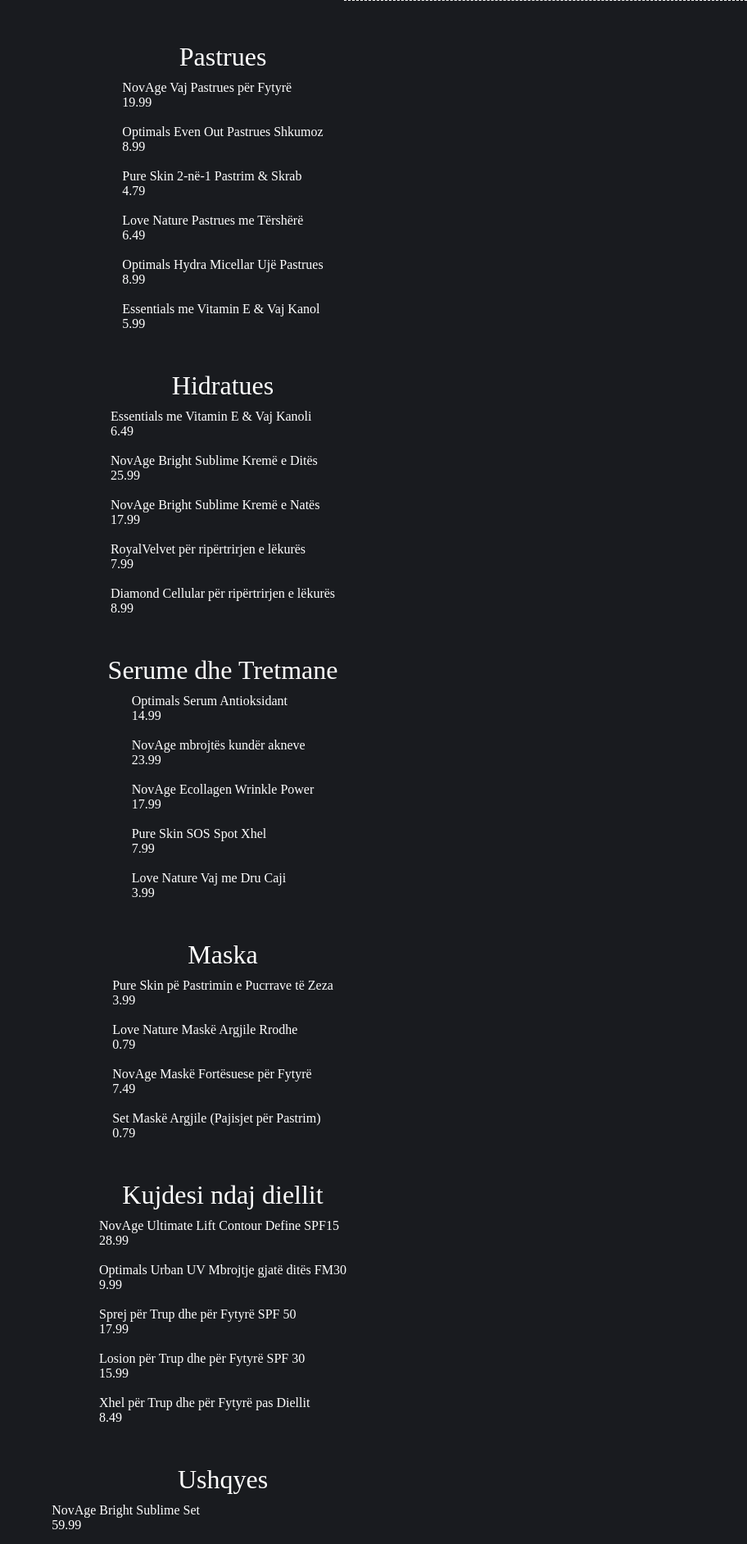
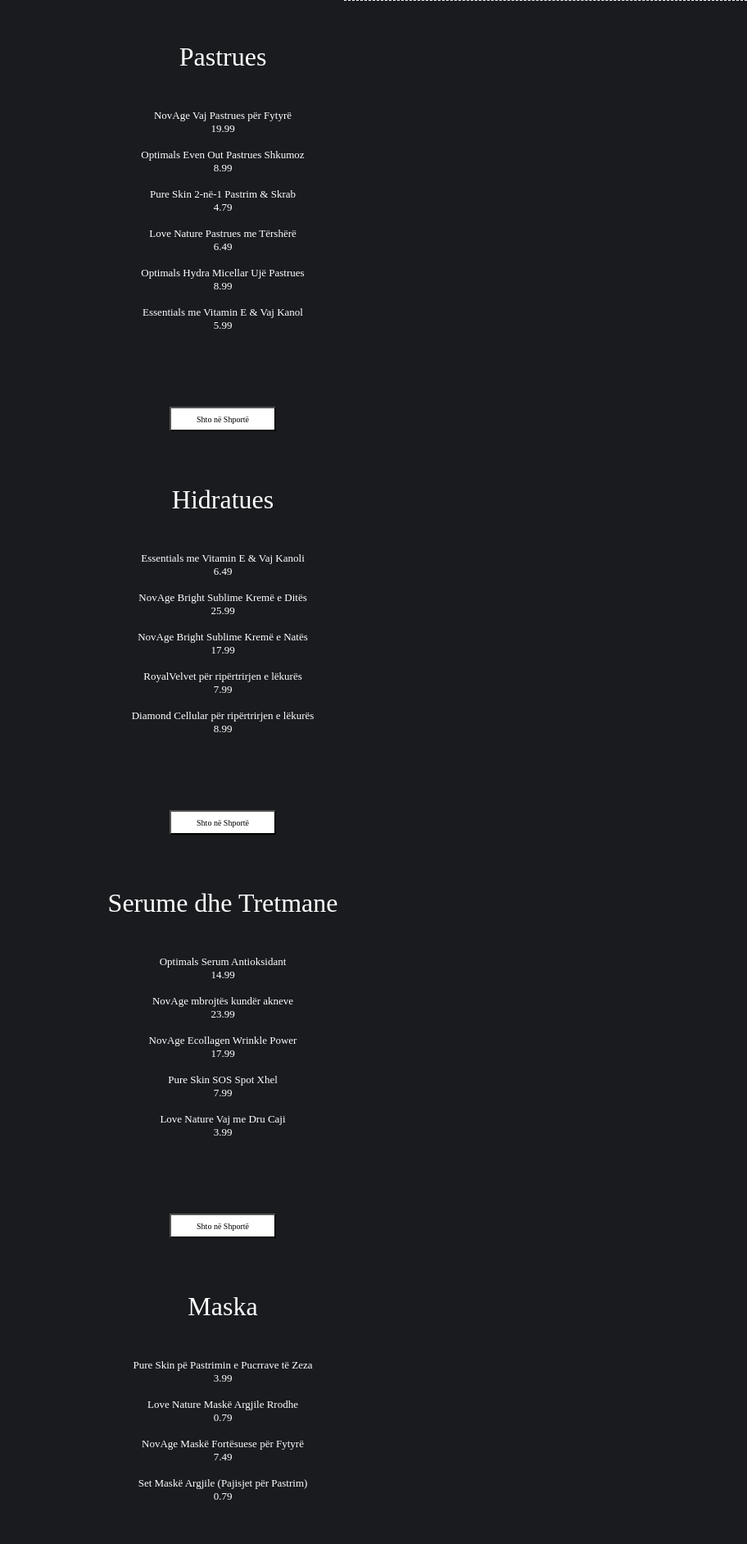
Before and after one commit to Hysnijee/Projekti, a PHP site: page /skincare.php in a window 1280 px wide. Shown: the part 498-2381 px from the top of the page at 82% size, without its empty margins (368-1280 px from the left). Run offline with PHP 8.4, Linux system fonts and the light colour scheme; data comes from the database, SQL or seed files in the repository.

Commit message:
minor changes

```diff
--- a/style/skincare.css
+++ b/style/skincare.css
@@ -96,30 +96,23 @@
     flex-direction: column;
     padding-top:20px;
     align-items: center;
+    font-size:x-small;
+}
+.main-ul{
+    display: flex;
+    flex-direction: column;
+    list-style: none;
+}
+.main-ul li{
+    padding: 35px;
+    width:250px;
+    text-align: center;
+    font-size: small;
 }
 p{
     font-size: xx-large;
     text-align: center;
     padding:10px;
-}
-.main-ul{
-    display: flex;
-    list-style: none;
-}
-.main-ul li{
-    padding: 50px;
-    width:250px;
-    text-align: center;
-    font-size: small;
-}
-.main-ul img{
-    height:150px;
-    width:150px;
-    margin-bottom: 10px;
-}
-.cmimi{
-    margin-top:10px;
-    text-align: center;
 }
 /*----------------------*/
 .footer{
@@ -189,13 +182,6 @@
         height: auto;
         margin-left: 40px;
     }
-    .main-ul img{
-        width: 100px;
-        height:100px;
-    }
-    .main-ul li{
-        font-size: xx-small;
-    }
     .footer{
         padding:0;
     }
@@ -248,10 +234,6 @@
     p{
         font-size: large;
     }
-    .main-ul img{
-        width:130px;
-        height:130px;
-    }
     .footer{
         padding:40px;
     }
--- a/views/skincare.php
+++ b/views/skincare.php
@@ -43,45 +43,75 @@
     </div>
     <div class="first-main" id="first-main">
         <p>Pastrues</p>
+        <ul class="main-ul">
+            <li>
             <?php
                 $object = new ProductMapper();
                 $object->getProductsByLowerCategory('pastrues');
             ?>
+            </li>
+            <li><input type='submit' id='shto' value='Shto në Shportë'></li>
+        </ul>
     </div>
     <div class="second-main" id="second-main">
     <p>Hidratues</p>
+        <ul class="main-ul">
+            <li>
             <?php
                 $object = new ProductMapper();
                 $object->getProductsByLowerCategory('hidratues');
             ?>
+            </li>
+            <li><input type='submit' id='shto' value='Shto në Shportë'></li>
+        </ul>
     </div>
     <div class="third-main" id="third-main">
     <p>Serume dhe Tretmane</p>
+        <ul class="main-ul">
+            <li>
             <?php
                 $object = new ProductMapper();
                 $object->getProductsByLowerCategory('serume');
             ?>
+            </li>
+            <li><input type='submit' id='shto' value='Shto në Shportë'></li>
+        </ul>
     </div>
     <div class="fourth-main" id="fourth-main">
     <p>Maska</p>
+        <ul class="main-ul">
+            <li>
             <?php
                 $object = new ProductMapper();
                 $object->getProductsByLowerCategory('maska');
             ?>
+            </li>
+            <li><input type='submit' id='shto' value='Shto në Shportë'></li>
+        </ul>
     </div>
     <div class="fifth-main" id="fifth-main">
     <p>Kujdesi ndaj diellit</p>
+        <ul class="main-ul">
+            <li>
             <?php
                 $object = new ProductMapper();
                 $object->getProductsByLowerCategory('kunderDiellit');
             ?>
+            </li>
+            <li><input type='submit' id='shto' value='Shto në Shportë'></li>
+        </ul>
     </div>
     <div class="sixth-main" id="sixth-main">
     <p>Ushqyes</p>
+        <ul class="main-ul">
+            <li>
             <?php
                 $object = new ProductMapper();
                 $object->getProductsByLowerCategory('ushqyes');
             ?>
+            </li>
+            <li><input type='submit' id='shto' value='Shto në Shportë'></li>
+        </ul>
     </div>
 </div>
 <?php
```
Lines whose indentation alone changed are shown as unchanged.
